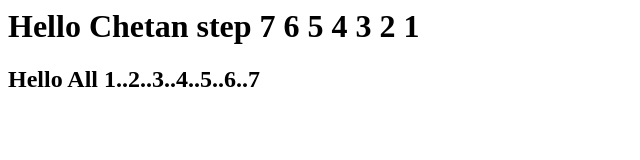
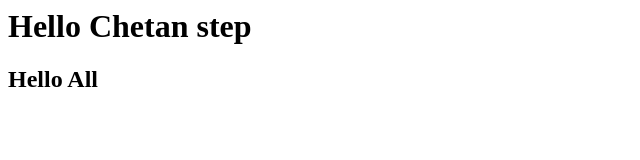
Before and after one commit to demo2mailbox/jenkins, a plain HTML site: page index.html in a window 1280 px wide. Shown: the whole page, without its empty margins (0-640 px from the left). Drawn offline with Linux system fonts and the light colour scheme.

Commit message:
Update index.html

```diff
--- a/index.html
+++ b/index.html
@@ -1,2 +1,2 @@
-<h1>Hello Chetan step 7 6 5 4 3 2 1</h1>
-<h2>Hello All 1..2..3..4..5..6..7</h1>
+<h1>Hello Chetan step</h1>
+<h2>Hello All</h1>
```
